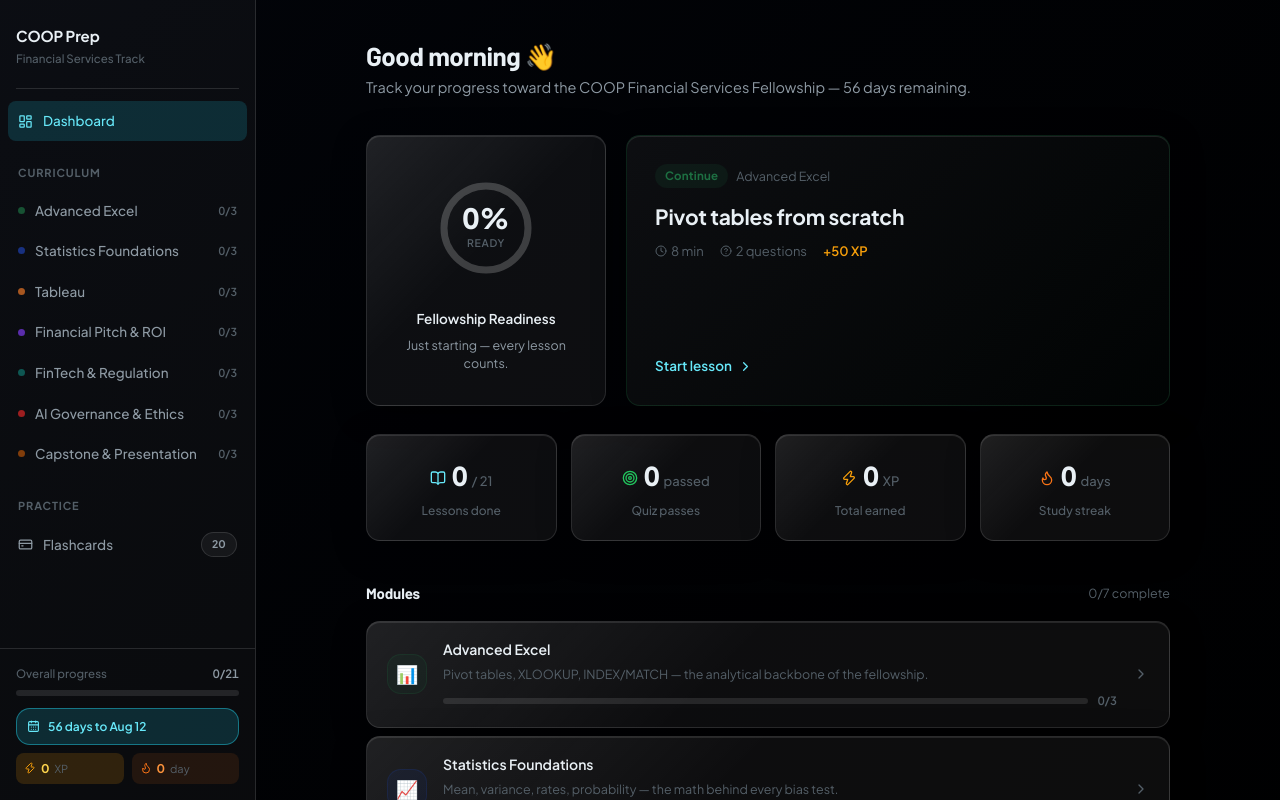
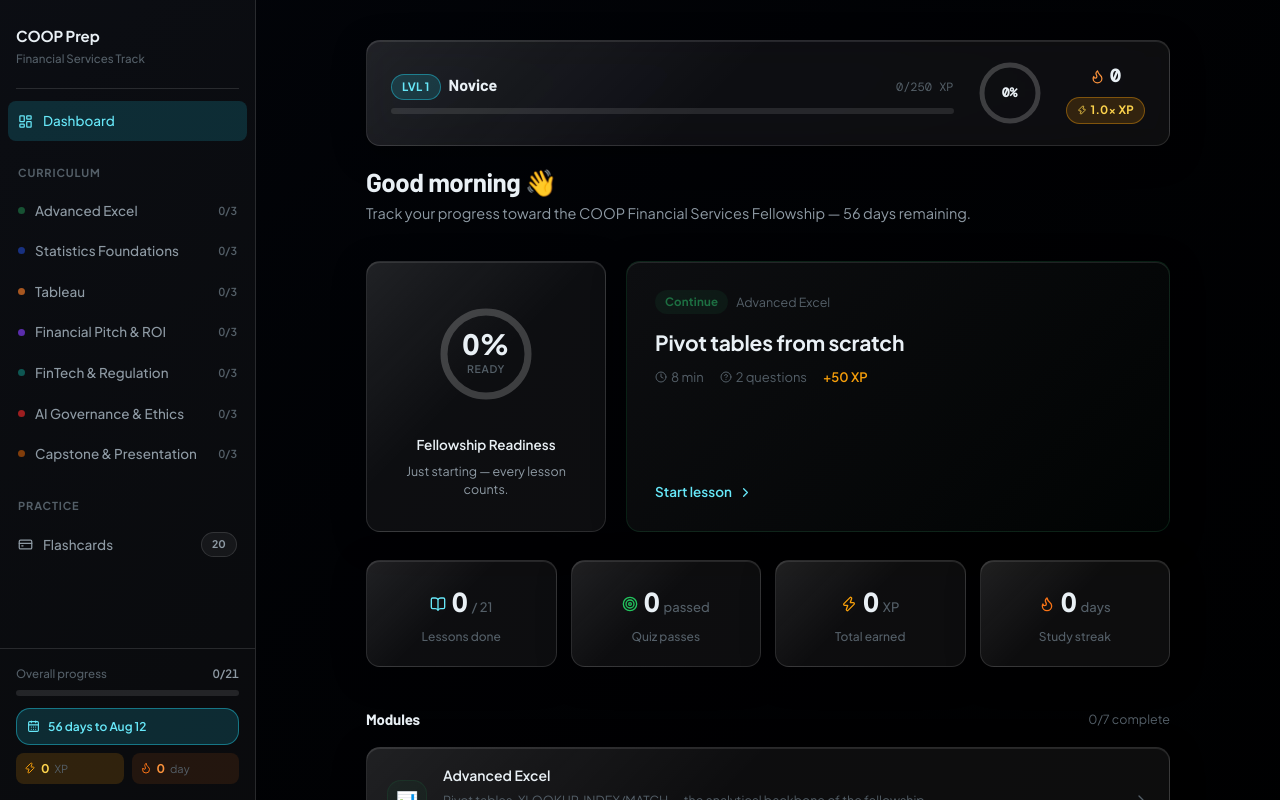
Before and after one commit to MrWhosNexus/Coop-Prep, a Next.js app: page / in a window 1280 px wide. Shown: the top 800 px of the page. Built offline with nearby package versions, Linux system fonts and the light colour scheme.

Commit message:
feat(home): momentum strip + ProgressContext wiring

```diff
--- a/components/Dashboard.js
+++ b/components/Dashboard.js
@@ -8,35 +8,22 @@ import {
   TrendingUp, CircleCheck
 } from "lucide-react";
 import { MODULES, FLASHCARDS } from "@/data/curriculum";
-import {
-  loadProgress, saveProgress, markComplete,
-  saveQuizScore, daysUntilFellowship, readinessScore
-} from "@/lib/progress";
 import LessonViewer from "./LessonViewer";
 import FlashcardDeck from "./FlashcardDeck";
+import { ProgressProvider, useProgress } from "./ProgressContext";
+import MomentumStrip from "./MomentumStrip";
 
 /* ─────────────────────────────────────────── */
 /*  Root                                       */
 /* ─────────────────────────────────────────── */
-export default function Dashboard() {
-  const [progress, setProgress] = useState(null);
+function DashboardInner() {
+  const { progress, days, readiness, completeLesson, recordQuiz } = useProgress();
   const [view, setView] = useState("home");          // home | module | lesson | flash
   const [activeModule, setActiveModule] = useState(null);
   const [activeLesson, setActiveLesson] = useState(null);
-  const [days, setDays] = useState(0);
 
-  useEffect(() => {
-    setProgress(loadProgress());
-    setDays(daysUntilFellowship());
-  }, []);
-
-  function update(next) { setProgress(next); saveProgress(next); }
-  function onComplete(id) { update(markComplete(progress, id, 50)); }
-  function onQuizDone(id, correct, total) {
-    let next = saveQuizScore(progress, id, correct, total);
-    if (correct === total) next = { ...next, xp: next.xp + 25 };
-    update(next);
-  }
+  const onComplete = (id) => completeLesson(id);
+  const onQuizDone = (id, correct, total) => recordQuiz(id, correct, total);
 
   if (!progress) {
     return (
@@ -46,8 +33,6 @@ export default function Dashboard() {
       </div>
     );
   }
-
-  const readiness = readinessScore(progress, MODULES);
 
   /* Full-screen views (lesson / flashcard) */
   if (view === "lesson" && activeLesson) {
@@ -67,7 +52,7 @@ export default function Dashboard() {
         view={view} activeModule={activeModule}
         onNav={(v, m) => { setView(v); if (m) setActiveModule(m); }}>
         <FlashcardDeck cards={FLASHCARDS} progress={progress}
-          onBack={() => setView("home")} onUpdate={update} />
+          onBack={() => setView("home")} onUpdate={() => {}} />
       </AppShell>
     );
   }
@@ -271,6 +256,8 @@ function HomeView({ progress, days, readiness, onOpenModule, onOpenLesson, onFla
 
   return (
     <div style={{ padding: "40px 48px", maxWidth: 900, margin: "0 auto" }}>
+
+      <MomentumStrip />
 
       {/* Page header */}
       <div className="fadein" style={{ marginBottom: 36 }}>
@@ -564,3 +551,15 @@ function ModuleView({ mod, progress, onBack, onOpen }) {
     </div>
   );
 }
+
+/* ─────────────────────────────────────────── */
+/*  Provider wrapper (default export)          */
+/* ─────────────────────────────────────────── */
+export default function Dashboard() {
+  return (
+    <ProgressProvider>
+      <DashboardInner />
+      {/* RewardLayer mounted in Task 6 */}
+    </ProgressProvider>
+  );
+}
--- /dev/null
+++ b/components/MomentumStrip.js
@@ -0,0 +1,51 @@
+"use client";
+
+import { useProgress } from "./ProgressContext";
+import { Flame, Zap } from "lucide-react";
+
+export default function MomentumStrip() {
+  const { momentum, progress } = useProgress();
+  if (!momentum) return null;
+  const { level, tierName, xpInLevel, xpForNext, pct, multiplier, daily } = momentum;
+
+  const ringC = 176; // 2π × 28
+  const ringFill = (daily.pct / 100) * ringC;
+
+  return (
+    <div className="card fadein" style={{ display: "grid", gridTemplateColumns: "1fr auto auto", gap: 24, alignItems: "center", padding: "20px 24px", marginBottom: 20 }}>
+      {/* Level / tier */}
+      <div>
+        <div style={{ display: "flex", alignItems: "baseline", gap: 8, marginBottom: 8 }}>
+          <span className="badge badge-blue">LVL {level}</span>
+          <span style={{ fontFamily: "var(--font-display)", fontSize: 16, fontWeight: 700, color: "var(--text)" }}>{tierName}</span>
+          <span className="mono" style={{ fontSize: 12, color: "var(--text-3)", marginLeft: "auto" }}>{xpInLevel}/{xpForNext} XP</span>
+        </div>
+        <div className="progress-track"><div className="progress-fill" style={{ width: `${pct}%`, background: "linear-gradient(90deg, var(--blue), var(--violet))" }} /></div>
+      </div>
+
+      {/* Daily goal ring */}
+      <div style={{ position: "relative", width: 64, height: 64 }} title={`Daily goal: ${daily.earned}/${daily.goal} XP`}>
+        <svg width="64" height="64" viewBox="0 0 64 64" style={{ transform: "rotate(-90deg)" }}>
+          <circle cx="32" cy="32" r="28" fill="none" stroke="var(--border-2)" strokeWidth="5" />
+          {daily.earned > 0 && (
+            <circle cx="32" cy="32" r="28" fill="none" stroke={daily.met ? "var(--green)" : "var(--blue)"} strokeWidth="5" strokeLinecap="round" strokeDasharray={`${ringFill} ${ringC}`} />
+          )}
+        </svg>
+        <div style={{ position: "absolute", inset: 0, display: "flex", alignItems: "center", justifyContent: "center", flexDirection: "column" }}>
+          <span className="mono" style={{ fontSize: 13, fontWeight: 700, color: "var(--text)" }}>{daily.pct}%</span>
+        </div>
+      </div>
+
+      {/* Streak + multiplier */}
+      <div style={{ textAlign: "center" }}>
+        <div style={{ display: "flex", alignItems: "center", gap: 5, justifyContent: "center" }}>
+          <Flame size={15} style={{ color: "#fb923c" }} />
+          <span className="mono" style={{ fontSize: 18, fontWeight: 800, color: "var(--text)" }}>{progress.streak}</span>
+        </div>
+        <div className="badge badge-gold" style={{ marginTop: 6 }}>
+          <Zap size={10} /> {multiplier.toFixed(1)}× XP
+        </div>
+      </div>
+    </div>
+  );
+}
```
